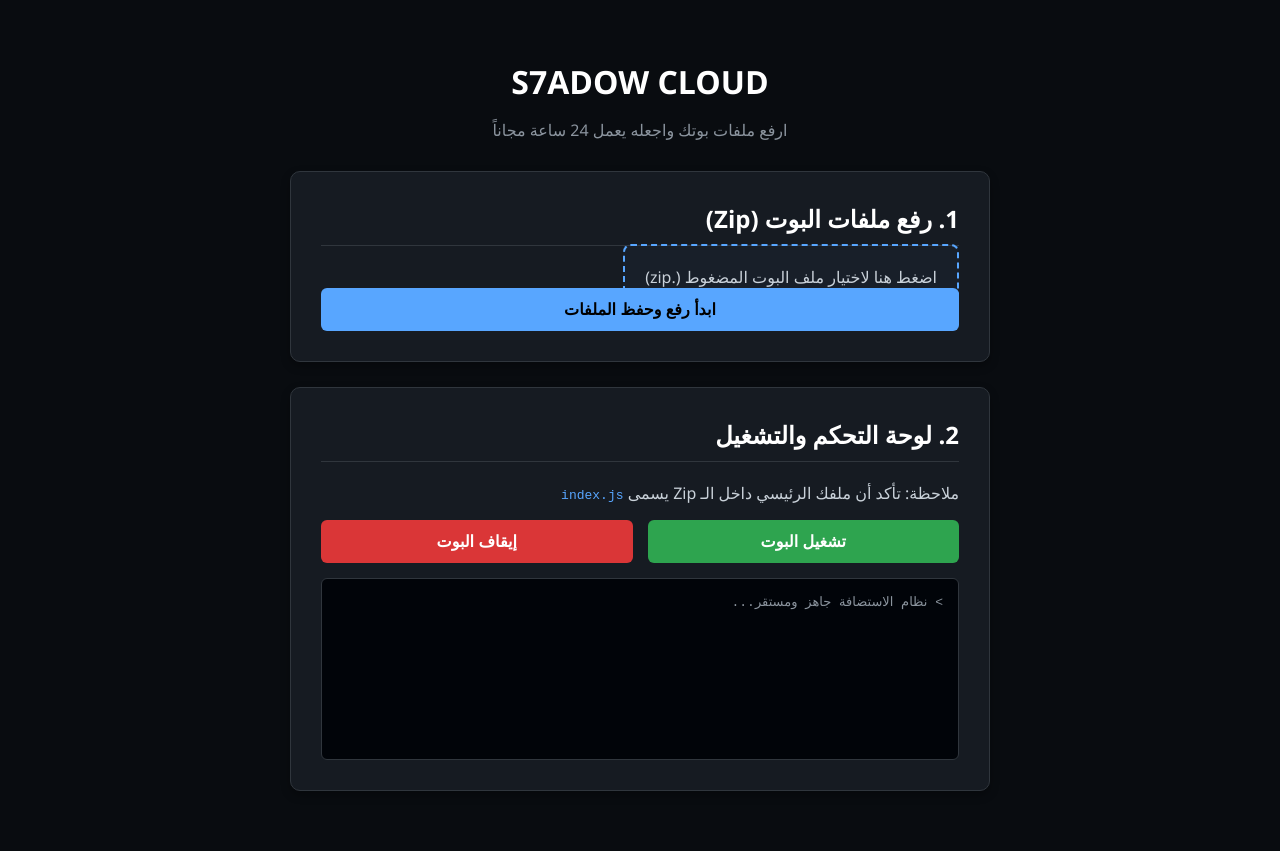
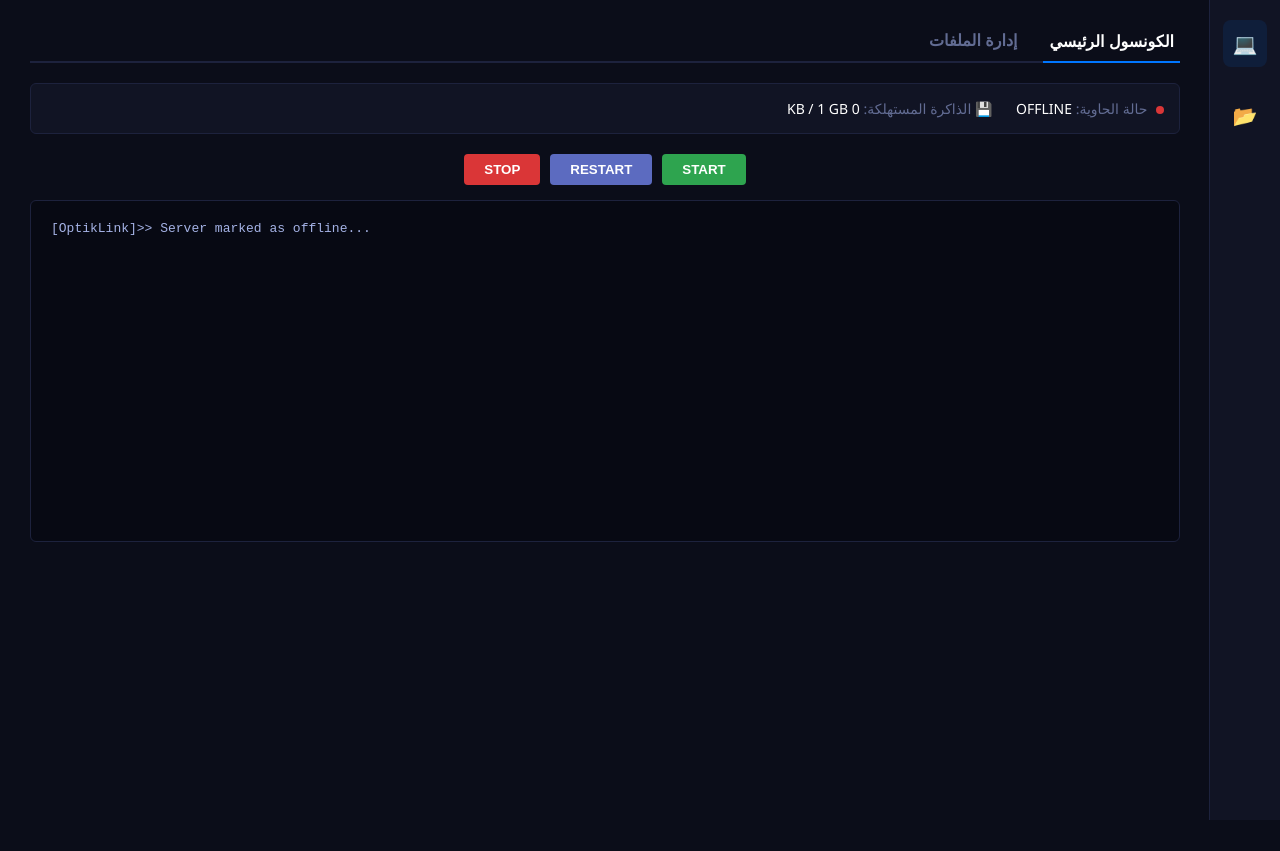
Before and after one commit to s7abowhema/s7abow-xyz, a website: page index.html in a window 1280 px wide. After the commit the page ends 800 px from the top, so only its background shows below. Drawn offline with Linux system fonts and the light colour scheme.

Commit message:
Update index.html

```diff
--- a/index.html
+++ b/index.html
@@ -3,163 +3,224 @@
 <head>
     <meta charset="UTF-8">
     <meta name="viewport" content="width=device-width, initial-scale=1.0">
-    <title>S7ADOW HOST | منصة رفع وتشغيل البوتات</title>
+    <title>OptikLink | Control Panel</title>
     <style>
         :root {
-            --bg-dark: #090c10;
-            --panel-dark: #161b22;
-            --border-color: #30363d;
-            --accent-blue: #58a6ff;
-            --neon-green: #2ea44f;
-            --neon-red: #da3637;
-            --text-color: #c9d1d9;
+            --bg-main: #0b0d19;
+            --bg-card: #111424;
+            --border: #1d223d;
+            --text-muted: #626c93;
+            --red: #da3637;
+            --green: #2ea44f;
+            --blue: #0076ff;
         }
         body {
-            font-family: 'Segoe UI', sans-serif;
-            background-color: var(--bg-dark);
-            color: var(--text-color);
+            font-family: 'Segoe UI', system-ui, sans-serif;
+            background-color: var(--bg-main);
+            color: #fff;
             margin: 0;
-            padding: 20px;
+            padding: 0;
         }
-        .container {
-            max-width: 700px;
-            margin: 40px auto;
+        .sidebar {
+            width: 70px;
+            background: var(--bg-card);
+            position: fixed;
+            height: 100vh;
+            border-left: 1px solid var(--border);
+            display: flex;
+            flex-direction: column;
+            align-items: center;
+            padding-top: 20px;
+            gap: 25px;
         }
-        .card {
-            background-color: var(--panel-dark);
-            border: 1px solid var(--border-color);
-            border-radius: 10px;
-            padding: 30px;
-            margin-bottom: 25px;
-            box-shadow: 0 4px 10px rgba(0,0,0,0.3);
+        .sidebar-icon {
+            color: var(--text-muted);
+            font-size: 20px;
+            cursor: pointer;
+            padding: 10px;
+            border-radius: 8px;
         }
-        h2 { color: #fff; margin-top: 0; border-bottom: 1px solid var(--border-color); padding-bottom: 10px; }
-        h2 span { color: var(--accent-blue); }
+        .sidebar-icon.active { color: var(--blue); background: rgba(0,118,255,0.1); }
+        .main-content { margin-right: 70px; padding: 30px; }
+        .nav-tabs { display: flex; gap: 20px; border-bottom: 2px solid var(--border); margin-bottom: 20px; padding-bottom: 10px; }
+        .tab-btn { background: none; border: none; color: var(--text-muted); font-size: 16px; font-weight: bold; cursor: pointer; }
+        .tab-btn.active { color: #fff; border-bottom: 2px solid var(--blue); padding-bottom: 10px; margin-bottom: -12px; }
 
-        /* إعدادات فورم الرفع */
-        .upload-zone {
-            border: 2px dashed var(--accent-blue);
-            padding: 20px;
-            border-radius: 8px;
-            text-align: center;
-            background: rgba(88, 166, 255, 0.03);
-            margin-bottom: 15px;
-            cursor: pointer;
-        }
-        input[type="file"] { display: none; }
+        /* كروت الستيت والكونسول */
+        .info-bar { background: var(--bg-card); border: 1px solid var(--border); border-radius: 6px; padding: 15px; margin-bottom: 20px; font-size: 14px; color: var(--text-muted); }
+        .status-dot { width: 8px; height: 8px; display: inline-block; border-radius: 50%; margin-left: 5px; }
+        .status-offline { background: var(--red); }
+        .status-online { background: var(--green); }
 
-        .btn {
-            padding: 12px 24px;
-            border: none;
-            border-radius: 6px;
-            font-size: 16px;
-            font-weight: bold;
-            cursor: pointer;
-            transition: 0.2s;
-        }
-        .btn-upload { background-color: var(--accent-blue); color: #000; width: 100%; }
-        .btn-start { background-color: var(--neon-green); color: #fff; flex: 1; }
-        .btn-stop { background-color: var(--neon-red); color: #fff; flex: 1; }
-        .btn-group { display: flex; gap: 15px; margin-top: 15px; }
+        .btn-action-group { display: flex; justify-content: center; gap: 10px; margin-bottom: 15px; }
+        .btn-ctrl { padding: 8px 20px; border: none; border-radius: 4px; font-weight: bold; cursor: pointer; color: #fff; }
+        .btn-start { background: var(--green); }
+        .btn-restart { background: #5c6bc0; }
+        .btn-stop { background: var(--red); }
 
-        .terminal {
-            background-color: #010409;
-            border: 1px solid var(--border-color);
-            border-radius: 6px;
-            padding: 15px;
-            font-family: monospace;
-            height: 150px;
-            overflow-y: auto;
-            color: #8b949e;
-            margin-top: 15px;
-        }
+        .console-screen { background: #070913; border: 1px solid var(--border); border-radius: 6px; padding: 20px; font-family: monospace; height: 300px; overflow-y: auto; color: #a5b3e6; text-align: left; direction: ltr; }
+
+        /* مدير الملفات */
+        .files-top { display: flex; justify-content: space-between; align-items: center; margin-bottom: 20px; }
+        .file-table { width: 100%; border-collapse: collapse; background: var(--bg-card); border: 1px solid var(--border); border-radius: 6px; }
+        .file-table th, .file-table td { padding: 15px; text-align: right; border-bottom: 1px solid var(--border); }
+        .file-table th { color: var(--text-muted); font-size: 14px; }
+        .file-row:hover { background: rgba(255,255,255,0.02); }
+        .context-menu-btn { cursor: pointer; color: var(--text-muted); font-weight: bold; text-align: left; position: relative; }
+        .dropdown-menu { display: none; position: absolute; left: 0; background: #181d30; border: 1px solid var(--border); border-radius: 4px; z-index: 100; box-shadow: 0 4px 10px rgba(0,0,0,0.5); }
+        .dropdown-menu button { display: block; width: 120px; padding: 10px; background: none; border: none; color: #fff; text-align: right; cursor: pointer; font-size: 13px; }
+        .dropdown-menu button:hover { background: var(--blue); }
+        .hidden { display: none !important; }
     </style>
 </head>
 <body>
 
-<div class="container">
-    <div style="text-align: center; margin-bottom: 30px;">
-        <h1 style="color: #fff; margin: 0;">S7ADOW <span>CLOUD</span></h1>
-        <p style="color: #8b949e;">ارفع ملفات بوتك واجعله يعمل 24 ساعة مجاناً</p>
+    <div class="sidebar">
+        <div class="sidebar-icon active" onclick="switchPage('console')">💻</div>
+        <div class="sidebar-icon" onclick="switchPage('files')">📂</div>
     </div>
 
-    <div class="card">
-        <h2>1. رفع ملفات البوت (Zip)</h2>
-        <form id="uploadForm">
-            <label for="botZip" class="upload-zone" id="dropZone">
-                اضغط هنا لاختيار ملف البوت المضغوط (.zip)
-            </label>
-            <input type="file" id="botZip" name="botZip" accept=".zip" required onchange="fileSelected(this)">
-            <button type="submit" class="btn btn-upload">ابدأ رفع وحفظ الملفات</button>
-        </form>
+    <div class="main-content">
+        <div class="nav-tabs">
+            <button class="tab-btn active" id="t-console" onclick="switchPage('console')">الكونسول الرئيسي</button>
+            <button class="tab-btn" id="t-files" onclick="switchPage('files')">إدارة الملفات</button>
         </div>
 
-    <div class="card">
-        <h2>2. لوحة التحكم والتشغيل</h2>
-        <p>ملاحظة: تأكد أن ملفك الرئيسي داخل الـ Zip يسمى <code style="color: var(--accent-blue);">index.js</code></p>
-
-        <div class="btn-group">
-            <button class="btn btn-start" onclick="controlBot('start')">تشغيل البوت</button>
-            <button class="btn btn-stop" onclick="controlBot('stop') font-weight: bold;">إيقاف البوت</button>
+        <div id="page-console">
+            <div class="info-bar">
+                <span id="status-dot" class="status-dot status-offline"></span> حالة الحاوية: <span id="status-txt" style="color:#fff; margin-left:20px;">OFFLINE</span>
+                💾 الذاكرة المستهلكة: <span style="color:#fff;">0 KB / 1 GB</span>
             </div>
 
-        <div class="terminal" id="logTerminal">> نظام الاستضافة جاهز ومستقر...</div>
+            <div class="btn-action-group">
+                <button class="btn-ctrl btn-start" onclick="sendControl('start')">START</button>
+                <button class="btn-ctrl btn-restart" onclick="sendControl('restart')">RESTART</button>
+                <button class="btn-ctrl btn-stop" onclick="sendControl('stop')">STOP</button>
+            </div>
+
+            <div class="console-screen" id="console-output">
+                [OptikLink]>> Server marked as offline...
+            </div>
+        </div>
+
+        <div id="page-files" class="hidden">
+            <div class="files-top">
+                <span style="color: var(--text-muted);">المسار الحلي: <code style="color:#fff;">/home/container/</code></span>
+                <div>
+                    <input type="file" id="fileInput" style="display:none;" onchange="uploadFile()">
+                    <button class="btn-ctrl btn-start" onclick="document.getElementById('fileInput').click()">UPLOAD</button>
+                </div>
+            </div>
+
+            <table class="file-table">
+                <thead>
+                    <tr>
+                        <th>اسم الملف</th>
+                        <th>الحجم</th>
+                        <th>تاريخ الرفع</th>
+                        <th style="text-align:left;">خيارات</th>
+                    </tr>
+                </thead>
+                <tbody id="files-list">
+                    </tbody>
+            </table>
         </div>
     </div>
 
 <script>
-    const terminal = document.getElementById('logTerminal');
-
-    function fileSelected(input) {
-        const zone = document.getElementById('dropZone');
-        if(input.files.length > 0) {
-            zone.textContent = "الملف المختار: " + input.files[0].name;
-            zone.style.borderColor = "var(--neon-green)";
+    // التبديل بين الكونسول والملفات
+    function switchPage(page) {
+        if(page === 'console') {
+            document.getElementById('page-console').classList.remove('hidden');
+            document.getElementById('page-files').classList.add('hidden');
+            document.getElementById('t-console').classList.add('active');
+            document.getElementById('t-files').classList.remove('active');
+        } else {
+            document.getElementById('page-console').classList.add('hidden');
+            document.getElementById('page-files').classList.remove('hidden');
+            document.getElementById('t-console').classList.remove('active');
+            document.getElementById('t-files').classList.add('active');
+            loadFiles();
         }
     }
 
-    // معالجة رفع الملف بدون تحديث الصفحة
-    document.getElementById('uploadForm').addEventListener('submit', async (e) => {
-        e.preventDefault();
-        const formData = new FormData(e.target);
-        terminal.innerHTML += `<br><span style="color: #fff;">[رفع] جاري إرسال ملف الـ Zip إلى السيرفر...</span>`;
+    // إدارة الكونسول والتحكم بالبوت
+    async function sendControl(action) {
+        const out = document.getElementById('console-output');
+        const dot = document.getElementById('status-dot');
+        const txt = document.getElementById('status-txt');
 
-        try {
-            const response = await fetch('/api/upload-bot', { method: 'POST', body: formData });
-            const data = await response.json();
-            if(response.ok) {
-                terminal.innerHTML += `<br><span style="color: var(--neon-green);">> ${data.message}</span>`;
-            } else {
-                terminal.innerHTML += `<br><span style="color: var(--neon-red);">> خطأ: ${data.message}</span>`;
-            }
-        } catch (err) {
-            terminal.innerHTML += `<br><span style="color: var(--neon-red);">> فشل الاتصال بالسيرفر أثناء الرفع.</span>`;
-        }
-        terminal.scrollTop = terminal.scrollHeight;
-    });
-
-    // التحكم في تشغيل البوت المرفوع
-    async function controlBot(action) {
-        terminal.innerHTML += `<br><span style="color: #fff;">[تحكم] جاري إرسال أمر (${action}) للبوت...</span>`;
-        try {
-            const response = await fetch('/api/bot-control', {
+        const res = await fetch('/api/bot/control', {
             method: 'POST',
-                headers: { 'Content-Type': 'application/json' },
+            headers: {'Content-Type': 'application/json'},
             body: JSON.stringify({ action })
         });
-            const data = await response.json();
-            if(response.ok) {
-                const color = action === 'start' ? 'var(--neon-green)' : 'var(--neon-red)';
-                terminal.innerHTML += `<br><span style="color: ${color};">> ${data.message}</span>`;
+        const data = await res.json();
+
+        out.innerText += "\n" + data.output;
+        out.scrollTop = out.scrollHeight;
+
+        if(action === 'start' || action === 'restart') {
+            if(data.status !== 'error') {
+                dot.className = "status-dot status-online";
+                txt.textContent = "ONLINE";
+            }
         } else {
-                terminal.innerHTML += `<br><span style="color: var(--neon-red);">> خطأ: ${data.message}</span>`;
+            dot.className = "status-dot status-offline";
+            txt.textContent = "OFFLINE";
         }
-        } catch (err) {
-            terminal.innerHTML += `<br><span style="color: var(--neon-red);">> تعذر تنفيذ الأمر، تأكد من حالة السيرفر.</span>`;
     }
-        terminal.scrollTop = terminal.scrollHeight;
+
+    // جلب وعرض الملفات المرفوعة
+    async function loadFiles() {
+        const tbody = document.getElementById('files-list');
+        tbody.innerHTML = "";
+        const res = await fetch('/api/files');
+        const data = await res.json();
+
+        data.files.forEach((file, index) => {
+            tbody.innerHTML += `
+                <tr class="file-row">
+                    <td style="color: #58a6ff;">📄 ${file.name}</td>
+                    <td>${file.size}</td>
+                    <td style="color: var(--text-muted);">${file.time}</td>
+                    <td class="context-menu-btn" style="text-align:left;" onclick="toggleMenu(${index})">...
+                        <div class="dropdown-menu" id="menu-${index}">
+                            <button onclick="fileAction('unarchive', '${file.name}')">Unarchive</button>
+                            <button onclick="fileAction('delete', '${file.name}')" style="color:var(--red);">Delete</button>
+                        </div>
+                    </td>
+                </tr>
+            `;
+        });
+    }
+
+    function toggleMenu(index) {
+        const menu = document.getElementById(`menu-${index}`);
+        const current = menu.style.display;
+        document.querySelectorAll('.dropdown-menu').forEach(m => m.style.display = 'none');
+        menu.style.display = current === 'block' ? 'none' : 'block';
+    }
+
+    // رفع ملفات جديدة حية للسيرفر
+    async function uploadFile() {
+        const fileInput = document.getElementById('fileInput');
+        const formData = new FormData();
+        formData.append('file', fileInput.files[0]);
+
+        await fetch('/api/files/upload', { method: 'POST', body: formData });
+        loadFiles();
+    }
+
+    // تشغيل الإجراءات (فك الضغط أو مسح)
+    async function fileAction(action, fileName) {
+        await fetch('/api/files/action', {
+            method: 'POST',
+            headers: {'Content-Type': 'application/json'},
+            body: JSON.stringify({ action, fileName })
+        });
+        loadFiles();
     }
 </script>
-
 </body>
 </html>
```
Lines whose indentation alone changed are shown as unchanged.
